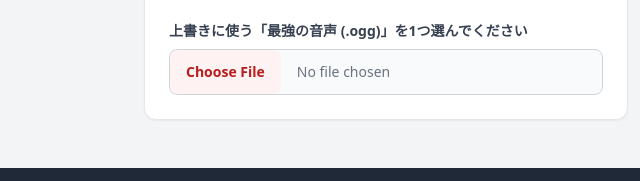
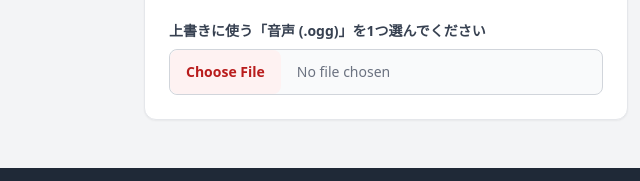
Before and after one commit to InTheDokubo/CustomSounds_Datapack, a plain HTML site: page index.html in a window 1280 px wide. Both pictures are taken after a click on the button "一括上書き（カオス）モード". Shown: the part 631-812 px from the top of the page, 0-640 px from the left. Drawn offline with nearby package versions, Linux system fonts and the light colour scheme.

Commit message:
Update label text for audio file selection

```diff
--- a/index.html
+++ b/index.html
@@ -162,7 +162,7 @@
 
                     <div class="space-y-4">
                         <div>
-                            <label class="block text-sm font-bold text-gray-700 mb-2">上書きに使う「最強の音声 (.ogg)」を1つ選んでください</label>
+                            <label class="block text-sm font-bold text-gray-700 mb-2">上書きに使う「音声 (.ogg)」を1つ選んでください</label>
                             <input type="file" id="allInOneSoundFile" accept=".ogg" class="block w-full text-sm text-gray-500 file:mr-4 file:py-3 file:px-4 file:rounded-lg file:border-0 file:text-sm file:font-bold file:bg-red-50 file:text-red-700 hover:file:bg-red-100 border border-gray-300 rounded-lg bg-gray-50">
                         </div>
                     </div>
```
